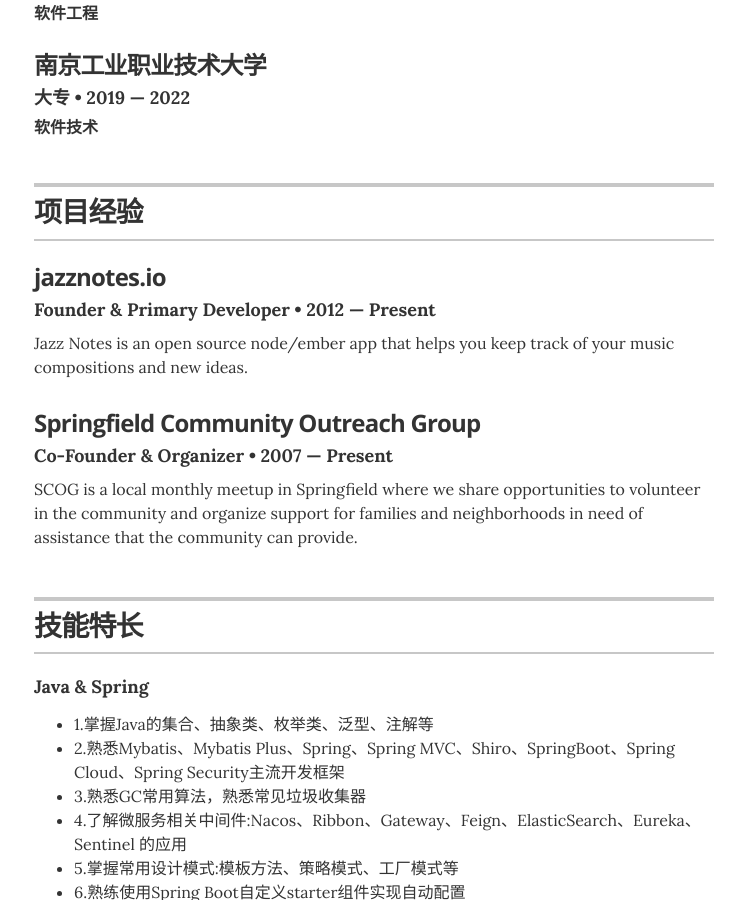
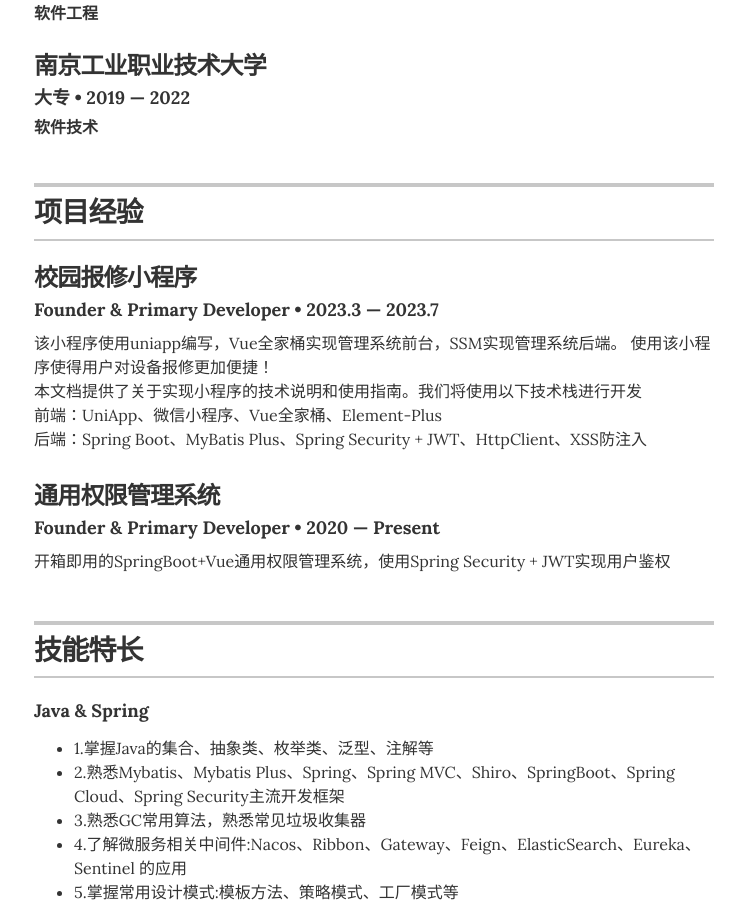
Before and after one commit to jglovier/resume-template, a Jekyll site: the page built from index.html, in a window 1280 px wide and 900 px high, scrolled down 854 px. Shown: the whole window, without its empty margins (266-1011 px from the left). Built offline with Jekyll 4.4.1, drawn with Linux system fonts in a browser that asks for light colours.

Commit message:
📝个人项目

```diff
--- a/_data/projects.yml
+++ b/_data/projects.yml
@@ -2,15 +2,15 @@
 # uncomment the urls if you wish to display them, and add your own URL
 
 # jazznotes.io
-- project: jazznotes.io
+- project: 校园报修小程序
   role: Founder & Primary Developer
-  duration: 2012 &mdash; Present
+  duration: 2023.3 &mdash; 2023.7
   # url: "#"
-  description: Jazz Notes is an open source node/ember app that helps you keep track of your music compositions and new ideas.
+  description: 该小程序使用uniapp编写，Vue全家桶实现管理系统前台，SSM实现管理系统后端。 使用该小程序使得用户对设备报修更加便捷！</br>本文档提供了关于实现小程序的技术说明和使用指南。我们将使用以下技术栈进行开发</br>前端：UniApp、微信小程序、Vue全家桶、Element-Plus</br>后端：Spring Boot、MyBatis Plus、Spring Security + JWT、HttpClient、XSS防注入
 
 # Springfield Community Outreach Group
-- project: Springfield Community Outreach Group
-  role: Co-Founder & Organizer
-  duration: 2007 &mdash; Present
+- project: 通用权限管理系统
+  role: Founder & Primary Developer
+  duration: 2020 &mdash; Present
   # url: "#"
-  description: SCOG is a local monthly meetup in Springfield where we share opportunities to volunteer in the community and organize support for families and neighborhoods in need of assistance that the community can provide.
+  description: 开箱即用的SpringBoot+Vue通用权限管理系统，使用Spring Security + JWT实现用户鉴权
```
